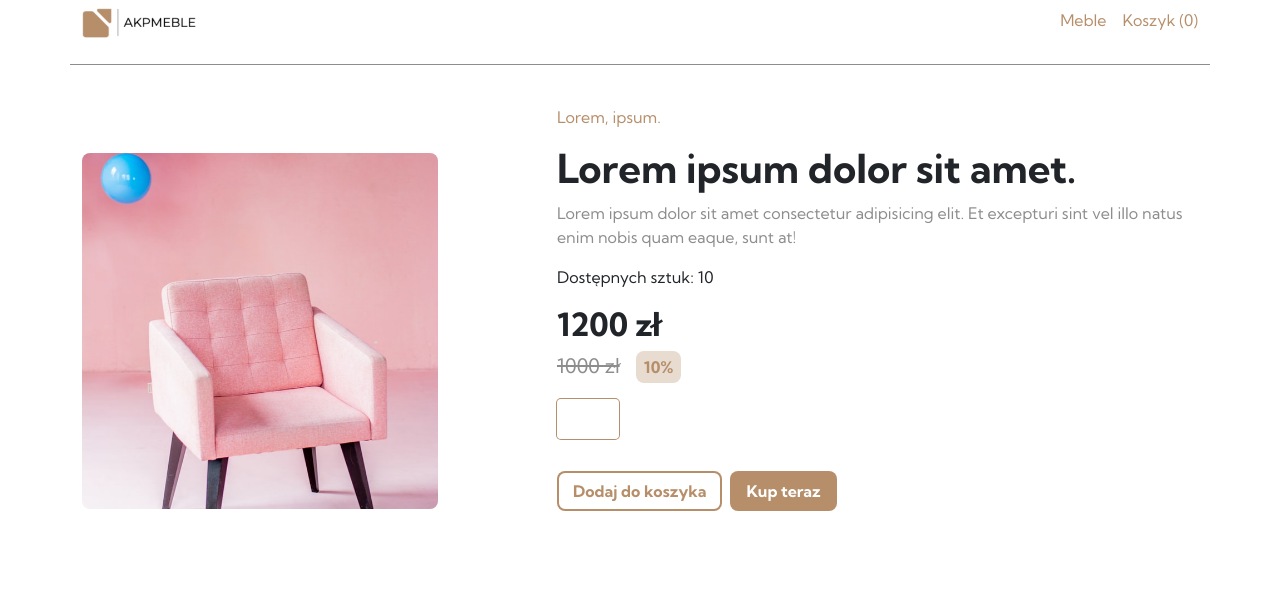
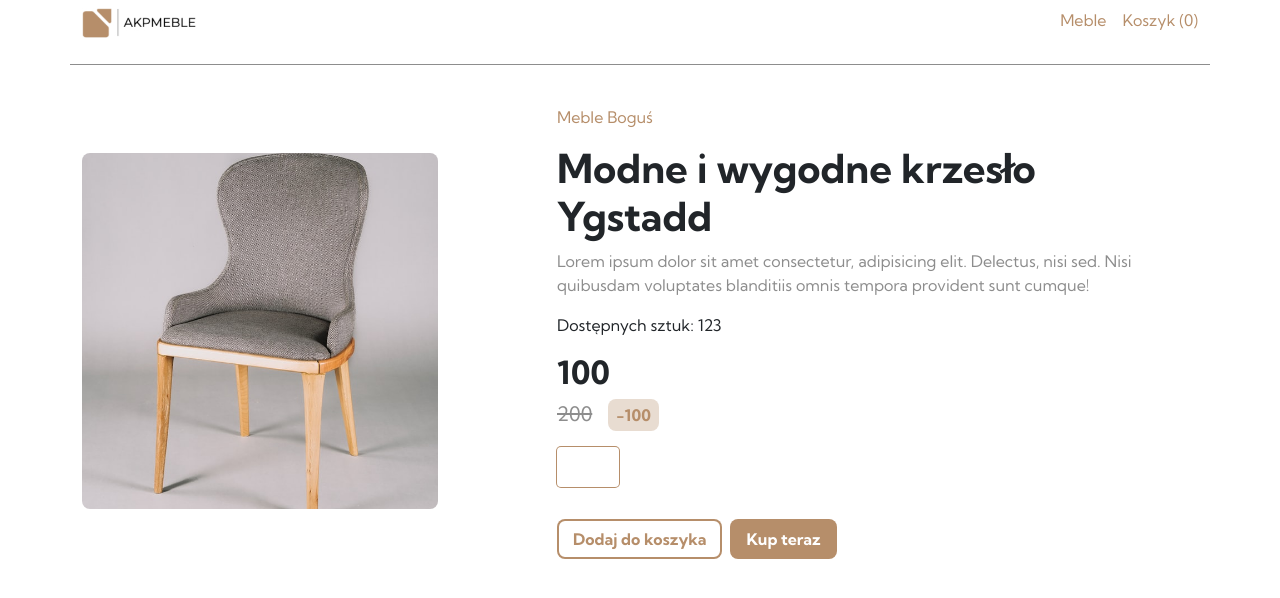
Before and after one commit to ptu14/akp-meble, an Angular app: page /products/1 in a window 1280 px wide. Shown: the top 598 px of the page. Built offline with nearby package versions, Linux system fonts and the light colour scheme.

Commit message:
day-one end

```diff
--- a/src/app/app.component.html
+++ b/src/app/app.component.html
@@ -26,4 +26,4 @@
   </div>
 </header>
 
-<akp-product></akp-product>
+<akp-product [product]="products[0]"></akp-product>
--- a/src/app/app.component.ts
+++ b/src/app/app.component.ts
@@ -1,8 +1,23 @@
 import { Component } from '@angular/core';
+import { Product } from './model';
 
 @Component({
   selector: 'app-root',
   templateUrl: './app.component.html',
   styleUrls: ['./app.component.scss'],
 })
-export class AppComponent {}
+export class AppComponent {
+  products: Product[] = [
+    {
+      id: '1',
+      name: 'Modne i wygodne krzesło Ygstadd',
+      shopName: 'Meble Boguś',
+      image: './assets/img/furniture-1.jpg',
+      price: 100,
+      priceOld: 200,
+      itemsLeft: 123,
+      description:
+        'Lorem ipsum dolor sit amet consectetur, adipisicing elit. Delectus, nisi sed. Nisi quibusdam voluptates blanditiis omnis tempora provident sunt cumque!',
+    },
+  ];
+}
--- a/src/app/product/product.component.html
+++ b/src/app/product/product.component.html
@@ -1,28 +1,27 @@
 <main class="container akp-product">
   <div class="row">
     <div class="col-md-4">
-      <img
-        class="akp-product__image"
-        src="./assets/img/furniture-2.jpg"
-        alt=""
-      />
+      <img class="akp-product__image" [src]="product.image" alt="" />
     </div>
     <div class="col-md-7 offset-md-1">
       <div class="akp-product__info">
-        <p class="akp-product__preheader">Lorem, ipsum.</p>
-        <h1 class="akp-product__product-name">Lorem ipsum dolor sit amet.</h1>
+        <p class="akp-product__preheader">{{ product.shopName }}</p>
+        <h1 class="akp-product__product-name">{{ product.name }}</h1>
         <p class="akp-product__caption">
-          Lorem ipsum dolor sit amet consectetur adipisicing elit. Et excepturi
-          sint vel illo natus enim nobis quam eaque, sunt at!
+          {{ product.description }}
         </p>
-        <p>Dostępnych sztuk: <span> 10</span></p>
+        <p>
+          Dostępnych sztuk: <span> {{ product.itemsLeft }}</span>
+        </p>
         <div class="akp-product-price">
           <div class="akp-product-price__current">
-            <h2 class="akp-product-price__price">1200 zł</h2>
+            <h2 class="akp-product-price__price">{{ product.price }}</h2>
           </div>
           <div class="akp-product-price__old">
-            <span class="akp-product-price__old-price">1000 zł</span>
-            <span class="akp-product-price__discount">10%</span>
+            <span class="akp-product-price__old-price">{{
+              product.priceOld
+            }}</span>
+            <span class="akp-product-price__discount">{{ discount }}</span>
           </div>
         </div>
         <div style="margin: 1rem 0">
--- a/src/app/product/product.component.ts
+++ b/src/app/product/product.component.ts
@@ -1,8 +1,20 @@
-import { Component } from '@angular/core';
+import { Component, Input, OnInit } from '@angular/core';
+import { Product } from '../model';
 
 @Component({
   selector: 'akp-product',
   templateUrl: './product.component.html',
   styleUrls: ['./product.component.scss'],
 })
-export class ProductComponent {}
+export class ProductComponent implements OnInit {
+  @Input()
+  product!: Product;
+
+  discount: number = 0;
+
+  ngOnInit() {
+    if (this.product.priceOld) {
+      this.discount = this.product.price - this.product.priceOld;
+    }
+  }
+}
```
